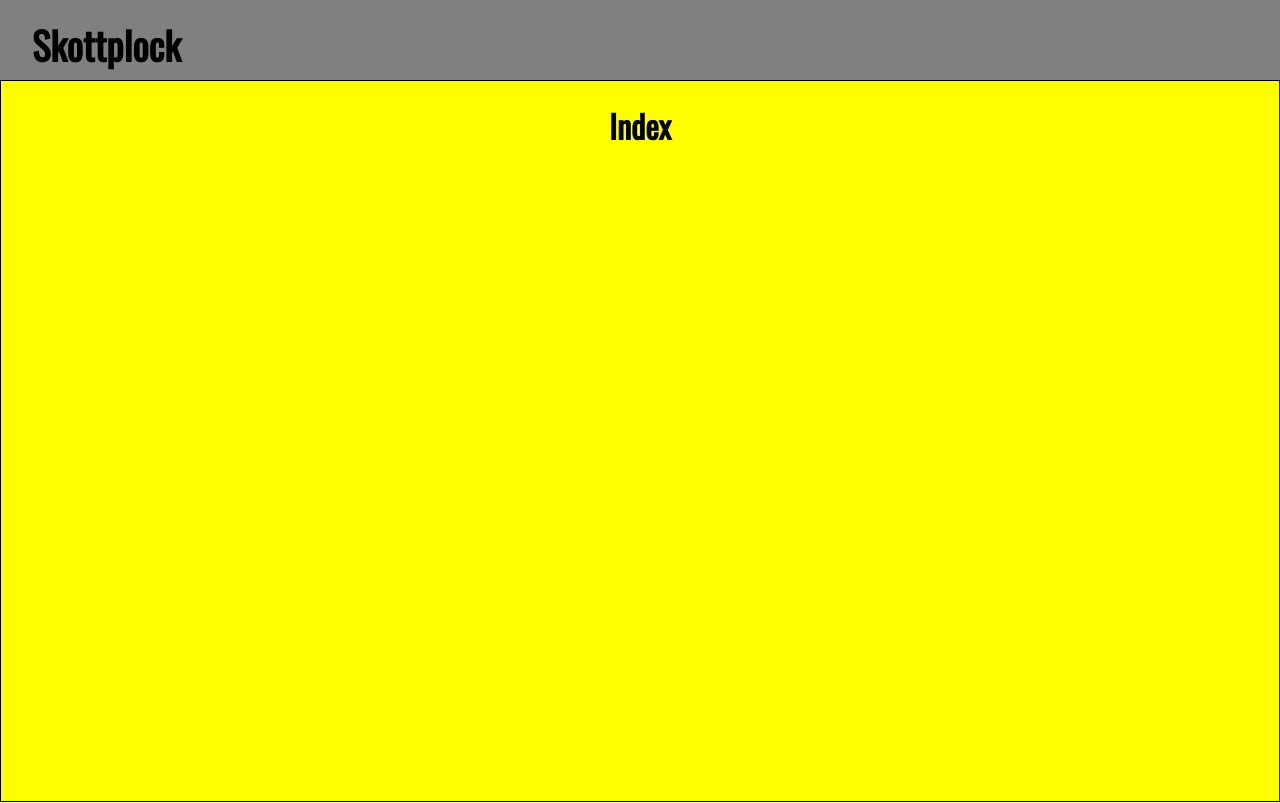
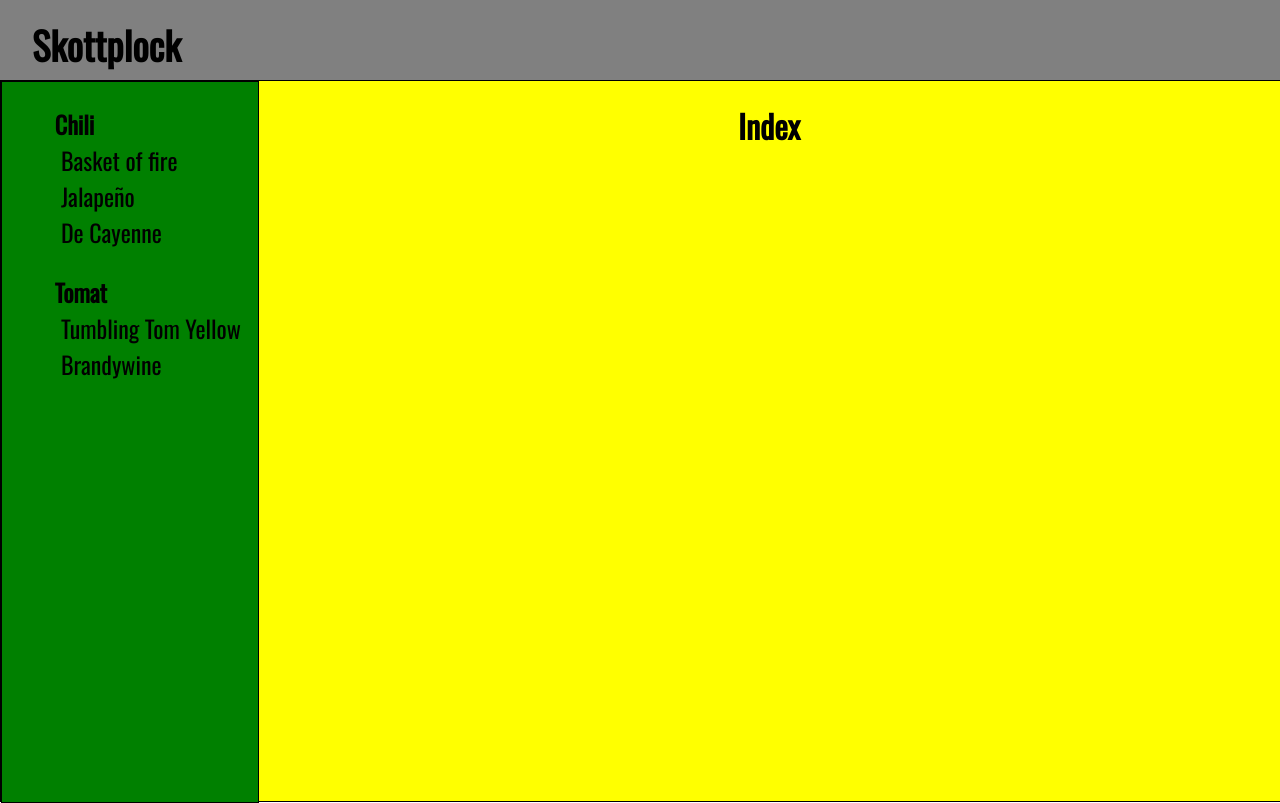
Before and after one commit to Cancain/skottplock, a React (Create React App) app: page / in a window 1280 px wide. Built offline with nearby package versions, Linux system fonts and the light colour scheme.

Commit message:
content and sidebar now properly displays on big screens

```diff
--- a/src/Containers/Navigation/MainMenu/MainMenu.js
+++ b/src/Containers/Navigation/MainMenu/MainMenu.js
@@ -16,9 +16,13 @@ const mainMenu = props => {
     );
   });
 
+  const width = window.innerWidth;
+  let headline = null;
+  if (width <= props.breakpoint) headline = <h1>Huvudmeny</h1>;
+
   return (
     <div>
-      <h1>Huvudmeny</h1>
+      {headline}
       {shoots}
     </div>
   );
--- a/src/hoc/Content/Content.module.css
+++ b/src/hoc/Content/Content.module.css
@@ -1,4 +1,14 @@
 .Content {
   width: 100%;
   min-height: 90vh;
+  z-index: 0;
+  text-align: center;
+  margin: auto;
 }
+
+@media (min-width: 1024px) {
+  .Content {
+    width: 80%;
+    margin-left: 20%;
+  }
+}
--- a/src/hoc/Layout/Layout.js
+++ b/src/hoc/Layout/Layout.js
@@ -1,6 +1,7 @@
 import React, { useState } from "react";
 import { Route, Switch } from "react-router-dom";
 
+import style from "./Layout.module.css";
 import Header from "../../Containers/Header/Header";
 import Sidebar from "../Sidebar/Sidebar";
 import MainMenu from "../../Containers/Navigation/MainMenu/MainMenu";
@@ -17,6 +18,7 @@ const layout = props => {
   const [menuComponent, setMenuComponent] = useState(ShoppingMenu.name);
   const [activeMenu, setActiveMenu] = useState(null);
 
+  const width = window.innerWidth;
   const breakpoint = 1024;
 
   //When a click on the menu is registered this function takes the component and either adds the correct menu to the sidebar or opens/closes the menu depending on it's current state. Only one menu will be loaded at the same time.
@@ -50,15 +52,23 @@ const layout = props => {
     setActiveMenu(null);
   };
 
-  const containerStyle = {
-    display: "flex",
-    flexFlow: "row",
-    backgroundColor: "yellow",
-    border: "1px solid black"
-  };
+  let menu = (
+    <MainMenu breakpoint={breakpoint} productClicked={hideMenuHandler} />
+  );
+  if (activeMenu === "shoppingMenu") menu = <ShoppingMenu />;
 
-  let menu = <MainMenu productClicked={hideMenuHandler} />;
-  if (activeMenu === "shoppingMenu") menu = <ShoppingMenu />;
+  const backdrop = (
+    <Backdrop clicked={hideMenuHandler} closed={sideDrawerClosed} />
+  );
+
+  let sidebar = <Sidebar closed={sideDrawerClosed}>{menu}</Sidebar>;
+  if (width >= breakpoint) {
+    sidebar = (
+      <Sidebar>
+        <MainMenu breakpoint={breakpoint} />
+      </Sidebar>
+    );
+  }
 
   return (
     <div>
@@ -69,10 +79,10 @@ const layout = props => {
         menuBtnClicked={() => menuClickHandler(MainMenu)}
         shoppingBtnClicked={() => menuClickHandler(ShoppingMenu)}
       />
-      <div style={containerStyle}>
-        <Sidebar closed={sideDrawerClosed}>{menu}</Sidebar>
+      <div className={style.Layout}>
+        {sidebar}
         <Content>
-          <Backdrop clicked={hideMenuHandler} closed={sideDrawerClosed} />
+          {width <= breakpoint ? backdrop : null}
           <Switch>
             <Route path="/about" component={About} />
             <Route path="/contact" component={Contact} />
--- a/src/hoc/Layout/Layout.module.css
+++ b/src/hoc/Layout/Layout.module.css
@@ -1,4 +1,8 @@
 .Layout {
   min-height: 100%;
   min-width: 100%;
+  display: flex;
+  flex-flow: row;
+  background-color: yellow;
+  border: 1px solid black;
 }
--- a/src/hoc/Sidebar/Sidebar.module.css
+++ b/src/hoc/Sidebar/Sidebar.module.css
@@ -10,3 +10,10 @@
 .closed {
   left: -10000px;
 }
+
+@media (min-width: 1024px) {
+  .Sidebar {
+    width: 20%;
+    z-index: 1;
+  }
+}
```
